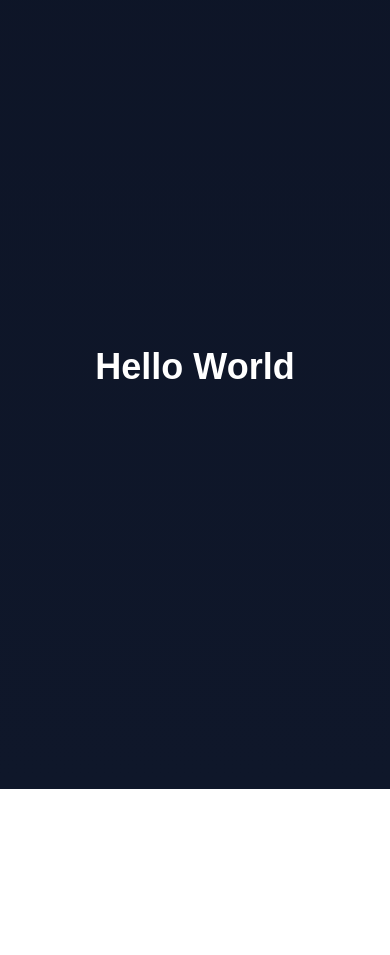
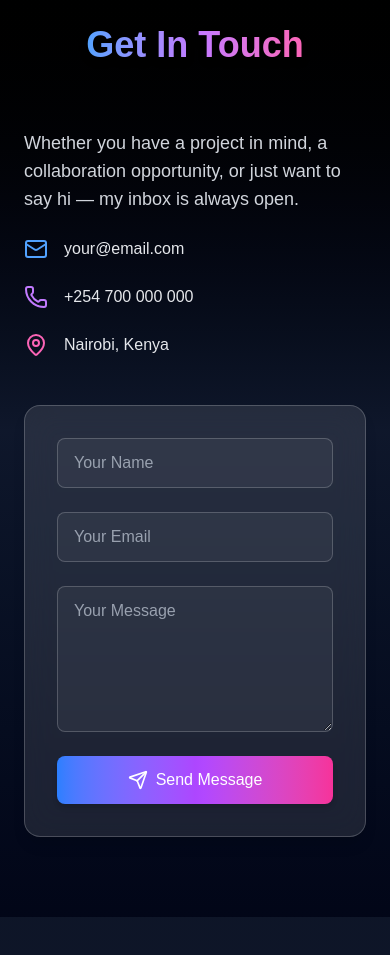
Before and after one commit to Clinton1029/my-portfolio, a Next.js app: page / in a window 390 px wide. Shown: the part 6380-7335 px from the top of the page. Before the commit the page ends 7169 px from the top, so only its background shows below. Built offline with nearby package versions, Linux system fonts and the light colour scheme.

Commit message:
updated the contact page

```diff
--- a/app/components/Contact.tsx
+++ b/app/components/Contact.tsx
@@ -0,0 +1,103 @@
+"use client";
+
+import { motion } from "framer-motion";
+import { Mail, Phone, MapPin, Send } from "lucide-react";
+
+export default function Contact() {
+  return (
+    <motion.section
+      id="contact"
+      initial={{ opacity: 0, y: 60 }}
+      whileInView={{ opacity: 1, y: 0 }}
+      transition={{ duration: 1.2, ease: "easeOut" }}
+      viewport={{ once: true }}
+      className="relative z-10 min-h-screen flex flex-col items-center justify-center
+                 px-6 sm:px-12 py-20 bg-gradient-to-b from-black via-slate-900 to-slate-950 text-white"
+    >
+      {/* Header */}
+      <motion.h2
+        initial={{ opacity: 0, y: 20 }}
+        whileInView={{ opacity: 1, y: 0 }}
+        transition={{ duration: 1 }}
+        viewport={{ once: true }}
+        className="text-4xl sm:text-5xl font-extrabold text-transparent bg-clip-text
+                   bg-gradient-to-r from-blue-400 via-purple-400 to-pink-400 drop-shadow-lg text-center mb-16"
+      >
+        Get In Touch
+      </motion.h2>
+
+      <div className="grid gap-12 lg:grid-cols-2 w-full max-w-6xl">
+        {/* Contact Info */}
+        <motion.div
+          initial={{ opacity: 0, x: -40 }}
+          whileInView={{ opacity: 1, x: 0 }}
+          transition={{ duration: 1 }}
+          viewport={{ once: true }}
+          className="flex flex-col gap-6"
+        >
+          <p className="text-gray-300 text-lg">
+            Whether you have a project in mind, a collaboration opportunity, or just want to
+            say hi — my inbox is always open.
+          </p>
+
+          <div className="flex items-center gap-4">
+            <Mail className="w-6 h-6 text-blue-400" />
+            <a
+              href="mailto:your@email.com"
+              className="hover:underline text-gray-200"
+            >
+              your@email.com
+            </a>
+          </div>
+
+          <div className="flex items-center gap-4">
+            <Phone className="w-6 h-6 text-purple-400" />
+            <a href="tel:+254700000000" className="hover:underline text-gray-200">
+              +254 700 000 000
+            </a>
+          </div>
+
+          <div className="flex items-center gap-4">
+            <MapPin className="w-6 h-6 text-pink-400" />
+            <span className="text-gray-200">Nairobi, Kenya</span>
+          </div>
+        </motion.div>
+
+        {/* Contact Form */}
+        <motion.form
+          initial={{ opacity: 0, x: 40 }}
+          whileInView={{ opacity: 1, x: 0 }}
+          transition={{ duration: 1 }}
+          viewport={{ once: true }}
+          className="flex flex-col gap-6 bg-white/10 backdrop-blur-lg border border-white/20
+                     rounded-2xl shadow-lg p-8"
+        >
+          <input
+            type="text"
+            placeholder="Your Name"
+            className="px-4 py-3 rounded-lg bg-white/5 border border-white/20 text-white placeholder-gray-400 focus:outline-none focus:ring-2 focus:ring-blue-500"
+          />
+          <input
+            type="email"
+            placeholder="Your Email"
+            className="px-4 py-3 rounded-lg bg-white/5 border border-white/20 text-white placeholder-gray-400 focus:outline-none focus:ring-2 focus:ring-purple-500"
+          />
+          <textarea
+            rows={5}
+            placeholder="Your Message"
+            className="px-4 py-3 rounded-lg bg-white/5 border border-white/20 text-white placeholder-gray-400 focus:outline-none focus:ring-2 focus:ring-pink-500"
+          ></textarea>
+
+          <button
+            type="submit"
+            className="flex items-center justify-center gap-2 px-6 py-3 rounded-lg font-medium
+                       bg-gradient-to-r from-blue-500 via-purple-500 to-pink-500 text-white
+                       shadow-md hover:shadow-lg transition-all duration-300"
+          >
+            <Send className="w-5 h-5" /> Send Message
+          </button>
+        </motion.form>
+      </div>
+    </motion.section>
+  );
+}
--- a/app/page.tsx
+++ b/app/page.tsx
@@ -6,6 +6,7 @@ import Navbar from "./components/Navbar";
 import Services from "./components/Services";
 import Skills from "./components/Skills";
 import Projects from "./components/Projects";
+import Contact from "./components/Contact";
 
 
 export default function Home() {
@@ -17,6 +18,7 @@ export default function Home() {
       <Services />
       <Skills />
       <Projects />
+      <Contact />
       <section className="h-screen flex items-center justify-center">
         <h1 className="text-4xl font-bold">Hello World</h1>
       </section>
```
